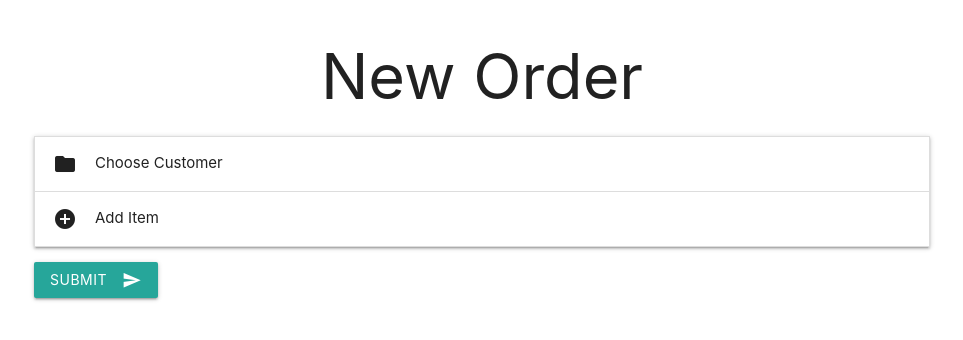
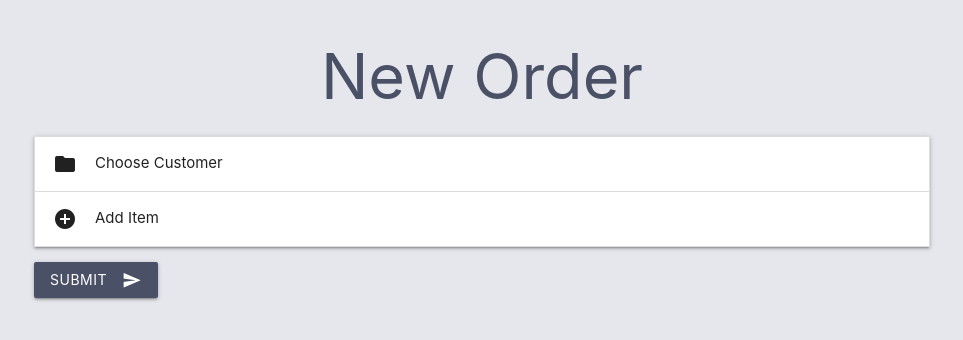
Before and after one commit to lalliere/business-blueprint, a website: page html/newOrder.html in a window 1280 px wide. Shown: the whole page, without its empty margins (158-1121 px from the left). Drawn offline with nearby package versions, Linux system fonts and the light colour scheme.

Commit message:
added style sheet, changes some colors to chosen pallette

```diff
--- a/html/newOrder.html
+++ b/html/newOrder.html
@@ -7,14 +7,12 @@
   <link rel="stylesheet" href="https://cdnjs.cloudflare.com/ajax/libs/materialize/1.0.0/css/materialize.min.css">
   <link href="https://fonts.googleapis.com/icon?family=Material+Icons" rel="stylesheet">
 
-    <link rel = "stylesheet"
-         href = "https://fonts.googleapis.com/icon?family=Material+Icons">
-      <link rel = "stylesheet"
-         href = "https://cdnjs.cloudflare.com/ajax/libs/materialize/0.97.3/css/materialize.min.css">
-      <script type = "text/javascript"
-         src = "https://code.jquery.com/jquery-2.1.1.min.js"></script>
-      <script src = "https://cdnjs.cloudflare.com/ajax/libs/materialize/0.97.3/js/materialize.min.js">
+  <link rel="stylesheet" href="https://fonts.googleapis.com/icon?family=Material+Icons">
+  <link rel="stylesheet" href="https://cdnjs.cloudflare.com/ajax/libs/materialize/0.97.3/css/materialize.min.css">
+  <script type="text/javascript" src="https://code.jquery.com/jquery-2.1.1.min.js"></script>
+  <script src="https://cdnjs.cloudflare.com/ajax/libs/materialize/0.97.3/js/materialize.min.js">
   </script>
+  <link rel="stylesheet" type="text/css" href="style.css">
 
 
 </head>
@@ -25,7 +23,7 @@
     <ul class="collapsible">
       <li>
         <div class="collapsible-header"><i class="material-icons">folder</i>Choose Customer</div>
-              <div class="collapsible-body" ><span id="chooseCustomer">Lorem ipsum dolor sit amet.</span></div>
+        <div class="collapsible-body"><span id="chooseCustomer">Lorem ipsum dolor sit amet.</span></div>
       </li>
       <li>
         <div class="collapsible-header"><i class="material-icons">add_circle</i>Add Item</div>
--- /dev/null
+++ b/html/style.css
@@ -0,0 +1,11 @@
+body {
+    background-color: #E6E7EC;
+}
+
+h1 {
+    color: #4A5066;
+}
+
+.btn {
+    background-color: #4A5066;
+}
```
Also changed, not shown: html/newCustomer.html (+1 -0 lines), html/newItem.html (+2 -0 lines). Lines whose indentation alone changed are shown as unchanged.
